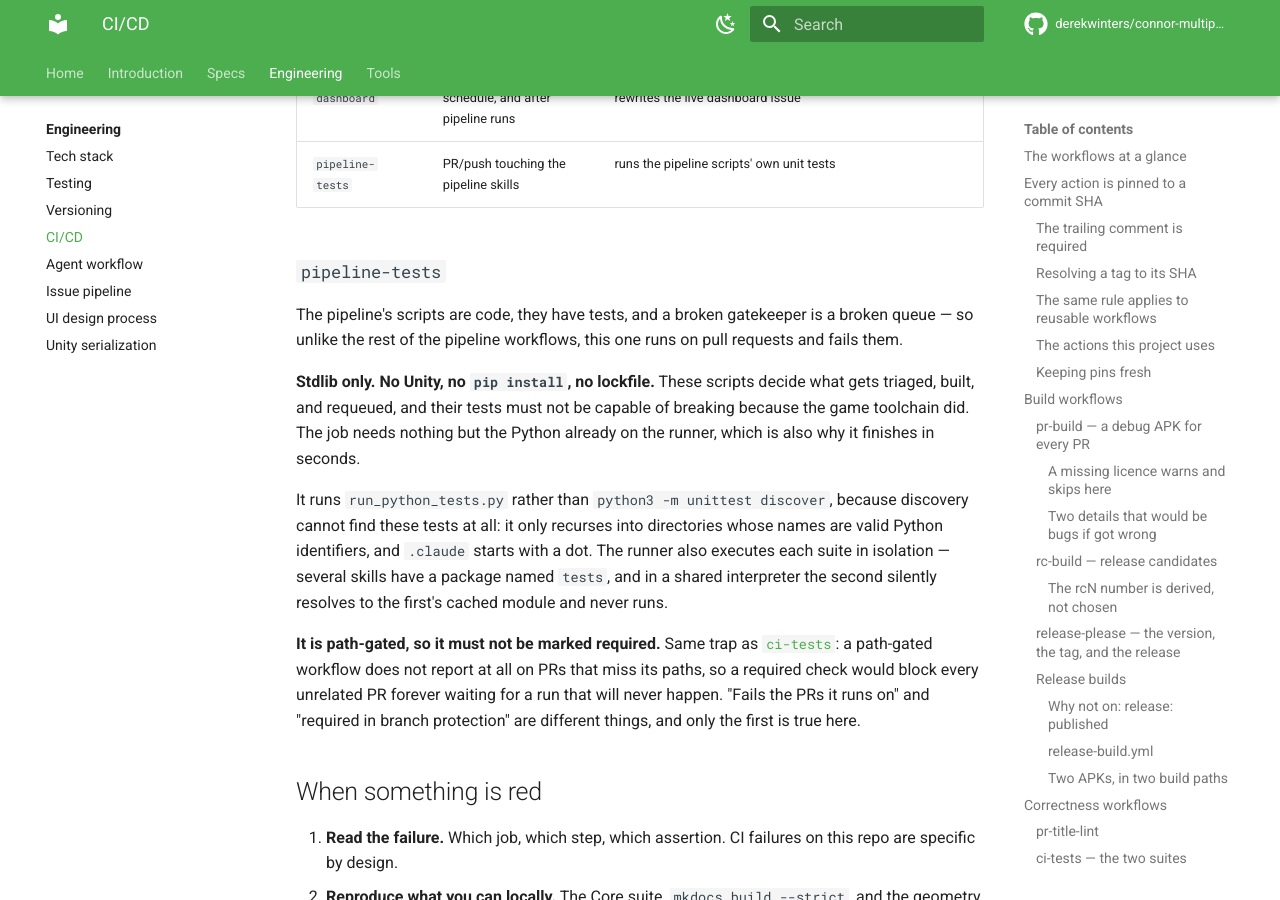
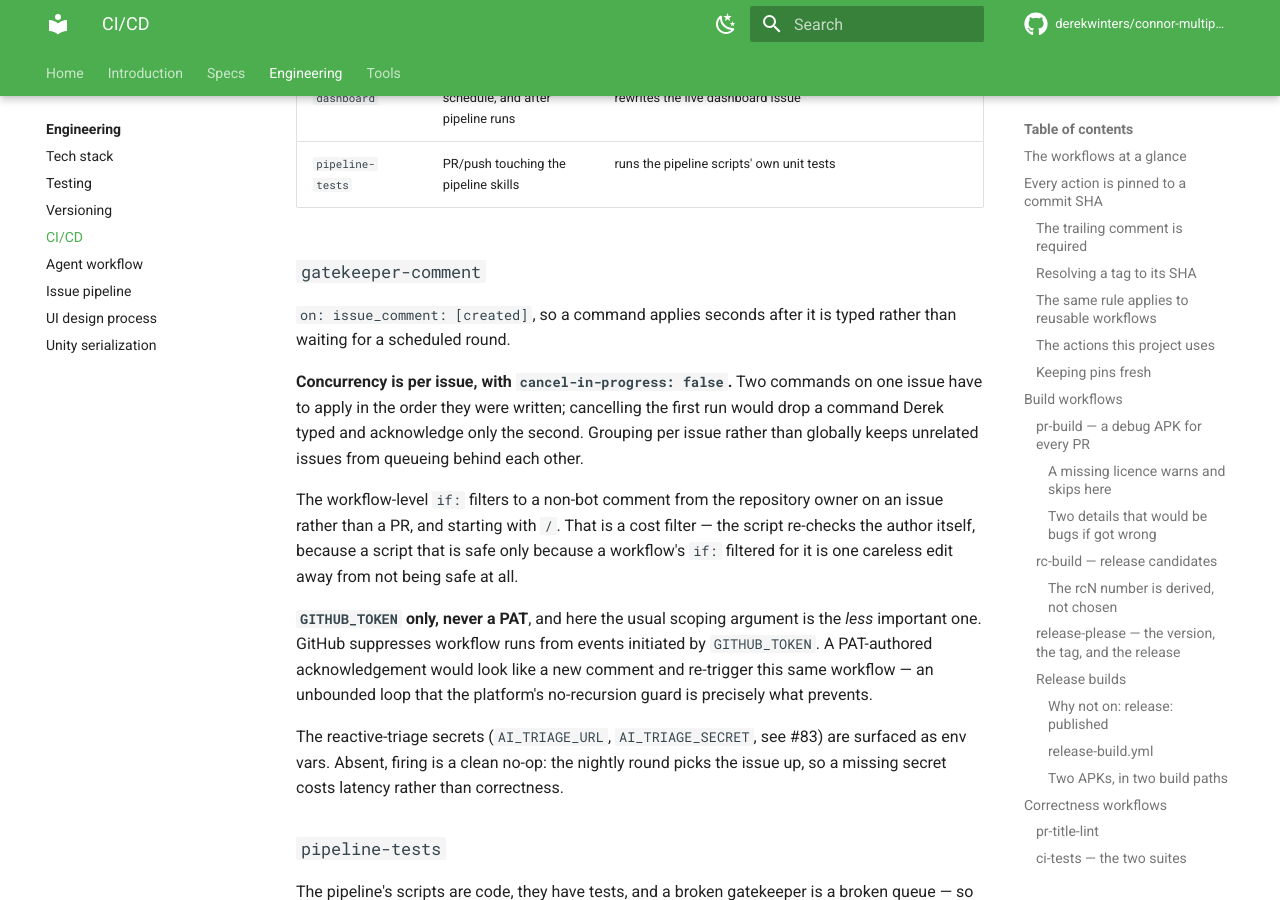
Before and after one commit to derekwinters/connor-multiplying-frogs, an MkDocs documentation site: the page built from docs/engineering/ci-cd.md, in a window 1280 px wide and 900 px high, scrolled down 15080 px. Built offline with MkDocs 1.6.1 and Material for MkDocs 9.7.7, drawn with Linux system fonts in a browser that asks for light colours; comment, search, counter and statistics services are not loaded; the version menu is left out.

Commit message:
ci: add the gatekeeper-comment workflow (#159)
Applies a slash command seconds after Derek types it, instead of waiting for a
scheduled round. Runs `run_comment_event.py` directly — a parser, not a model.

Concurrency is per issue with `cancel-in-progress: false`, because two commands
on one issue must apply in the order they were written; cancelling the first
would drop a command Derek typed and acknowledge only the second.

`GITHUB_TOKEN` only, and here the scoping argument is the less important one:
GitHub suppresses workflow runs from events the token initiates, so a
PAT-authored acknowledgement would re-trigger this workflow as a new comment —
an unbounded loop the platform's own guard is what prevents.

The workflow `if:` is a cost filter, not the security boundary. The script
re-checks the author itself.

Closes #75

Co-authored-by: Claude <noreply@anthropic.com>

```diff
--- a/docs/engineering/ci-cd.md
+++ b/docs/engineering/ci-cd.md
@@ -620,6 +620,33 @@ does; this is where the workflows live.
 | `dashboard` | schedule, and after pipeline runs | rewrites the live dashboard issue |
 | `pipeline-tests` | PR/push touching the pipeline skills | runs the pipeline scripts' own unit tests |
 
+### `gatekeeper-comment`
+
+`on: issue_comment: [created]`, so a command applies seconds after it is typed
+rather than waiting for a scheduled round.
+
+**Concurrency is per issue, with `cancel-in-progress: false`.** Two commands on
+one issue have to apply in the order they were written; cancelling the first
+run would drop a command Derek typed and acknowledge only the second. Grouping
+per issue rather than globally keeps unrelated issues from queueing behind each
+other.
+
+The workflow-level `if:` filters to a non-bot comment from the repository owner
+on an issue rather than a PR, and starting with `/`. That is a cost filter —
+the script re-checks the author itself, because a script that is safe only
+because a workflow's `if:` filtered for it is one careless edit away from not
+being safe at all.
+
+**`GITHUB_TOKEN` only, never a PAT**, and here the usual scoping argument is
+the *less* important one. GitHub suppresses workflow runs from events initiated
+by `GITHUB_TOKEN`. A PAT-authored acknowledgement would look like a new comment
+and re-trigger this same workflow — an unbounded loop that the platform's
+no-recursion guard is precisely what prevents.
+
+The reactive-triage secrets (`AI_TRIAGE_URL`, `AI_TRIAGE_SECRET`, see #83) are
+surfaced as env vars. Absent, firing is a clean no-op: the nightly round picks
+the issue up, so a missing secret costs latency rather than correctness.
+
 ### `pipeline-tests`
 
 The pipeline's scripts are code, they have tests, and a broken gatekeeper is a
```
Also changed, not shown: 1 other file.
